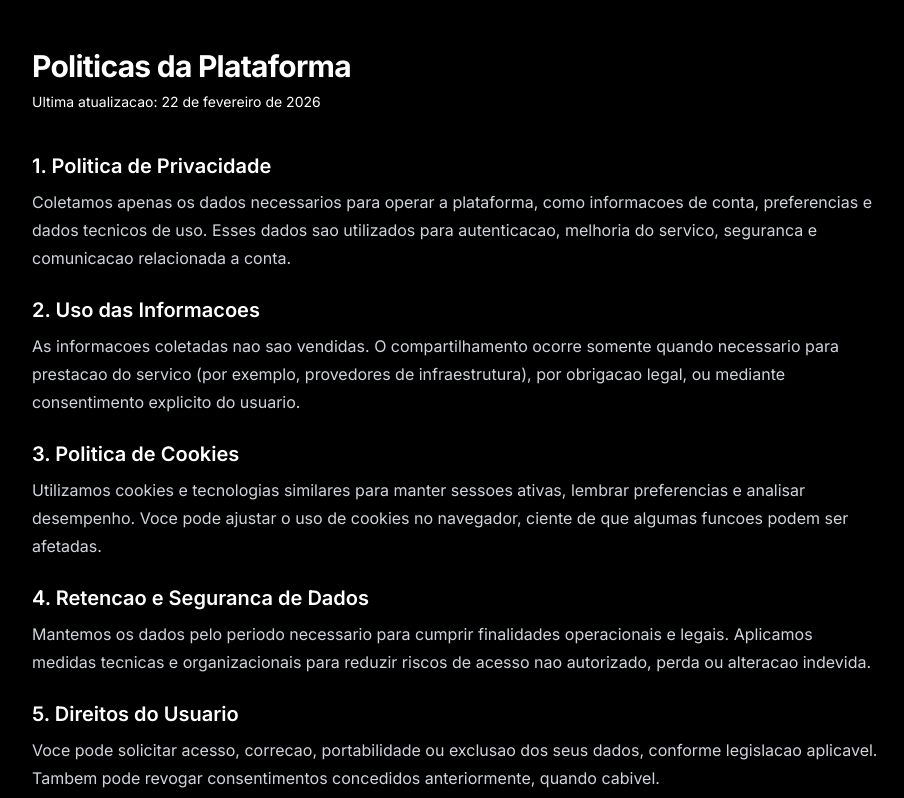
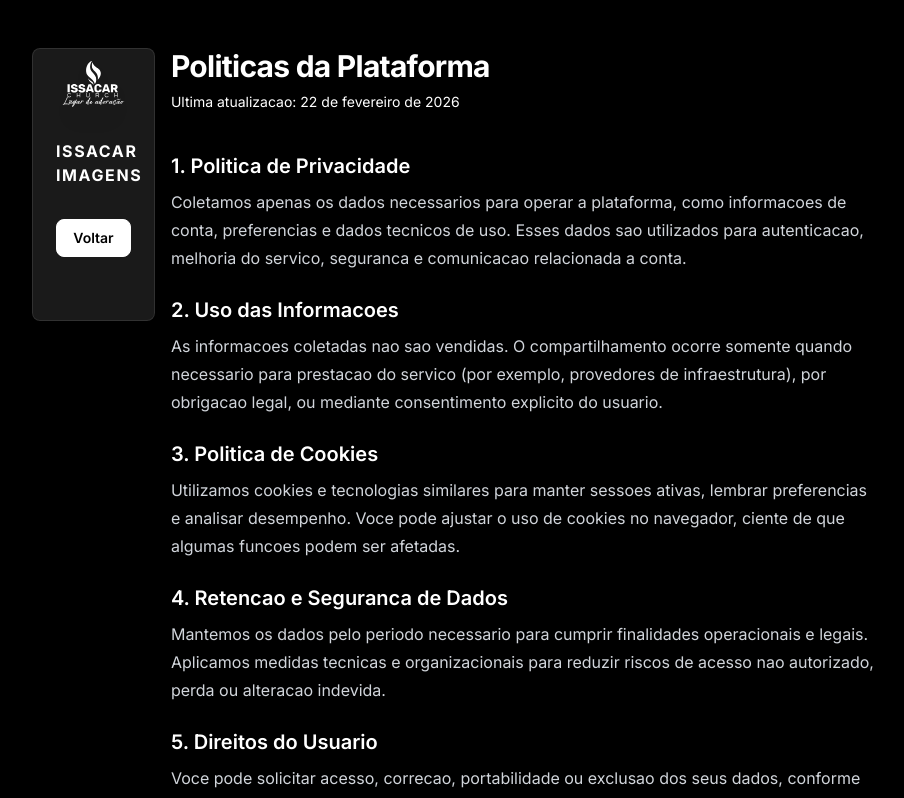
Before and after one commit to PauloIletski/image-gallery-next-ph, a Next.js app: page /policies in a window 1280 px wide. Shown: the top 798 px of the page, without its empty margins (184-1088 px from the left). Built offline with nearby package versions, Linux system fonts and the light colour scheme.

Commit message:
feat: adjust policiespage

```diff
--- a/src/app/page.tsx
+++ b/src/app/page.tsx
@@ -47,7 +47,7 @@ export default async function HomePage() {
                         Voltar ao site
                     </Link>
                     <Link
-                        className="pointer z-10 mt-2 rounded-lg border border-white bg-white px-3 py-2 text-sm font-semibold text-black transition hover:bg-white/10 hover:text-white md:mt-2"
+                        className="pointer z-10 mt-2 rounded-lg  px-3 py-2 text-sm font-semibold text-white transition hover:text-white hover:underline md:mt-2"
                         href="/policies"
                     >
                         Políticas de Privacidade
--- a/src/app/policies/page.tsx
+++ b/src/app/policies/page.tsx
@@ -1,9 +1,30 @@
+import Logo from "@/components/Icons/Logo";
+import Link from 'next/link'
+
 export default function PoliciesPage() {
   const updatedAt = "22 de fevereiro de 2026";
 
   return (
     <main className="mx-auto max-w-4xl px-6 py-12 text-gray-900 dark:text-white">
-      <header className="mb-10">
+ <div className="flex flex-col sm:flex-row ls:flex-row xl:flex-row  justify-center sm:justify-start ls:justify-start xl:justify-start sm:items-start xl:items-start ls:items-start items-center gap-4 mb-10">
+       <div className="after:content relative mb-5 flex h-auto flex-col  gap-4 overflow-hidden rounded-lg bg-white/10 px-6 pb-16 text-center text-white shadow-highlight after:pointer-events-none after:absolute after:inset-0 after:rounded-lg after:shadow-highlight lg:pt-0">
+                          <div className="absolute inset-0 flex items-center justify-center opacity-20">
+                              <span className="absolute left-0 right-0 bottom-0 h-auto bg-gradient-to-b from-black/0 via-black to-black"></span>
+                          </div>
+                          <Logo className="relative  drop-shadow-xl" />
+                          <h1 className="text-base font-bold uppercase tracking-widest">
+                              Issacar Imagens
+                          </h1>
+
+                          <Link
+                              className="pointer z-10 mt-6 rounded-lg border border-white bg-white px-3 py-2 text-sm font-semibold text-black transition hover:bg-white/10 hover:text-white md:mt-4"
+                              href="/"
+                          >
+                              Voltar
+                          </Link>
+                      </div>
+      <div>
+ <header className="mb-10">
         <h1 className="text-3xl font-bold tracking-tight ">Politicas da Plataforma</h1>
         <p className="mt-2 text-sm text-gray-600 dark:text-white">Ultima atualizacao: {updatedAt}</p>
       </header>
@@ -78,6 +99,9 @@ export default function PoliciesPage() {
           </p>
         </article>
       </section>
+      </div>
+
+      </div>
     </main>
   );
 }
```
